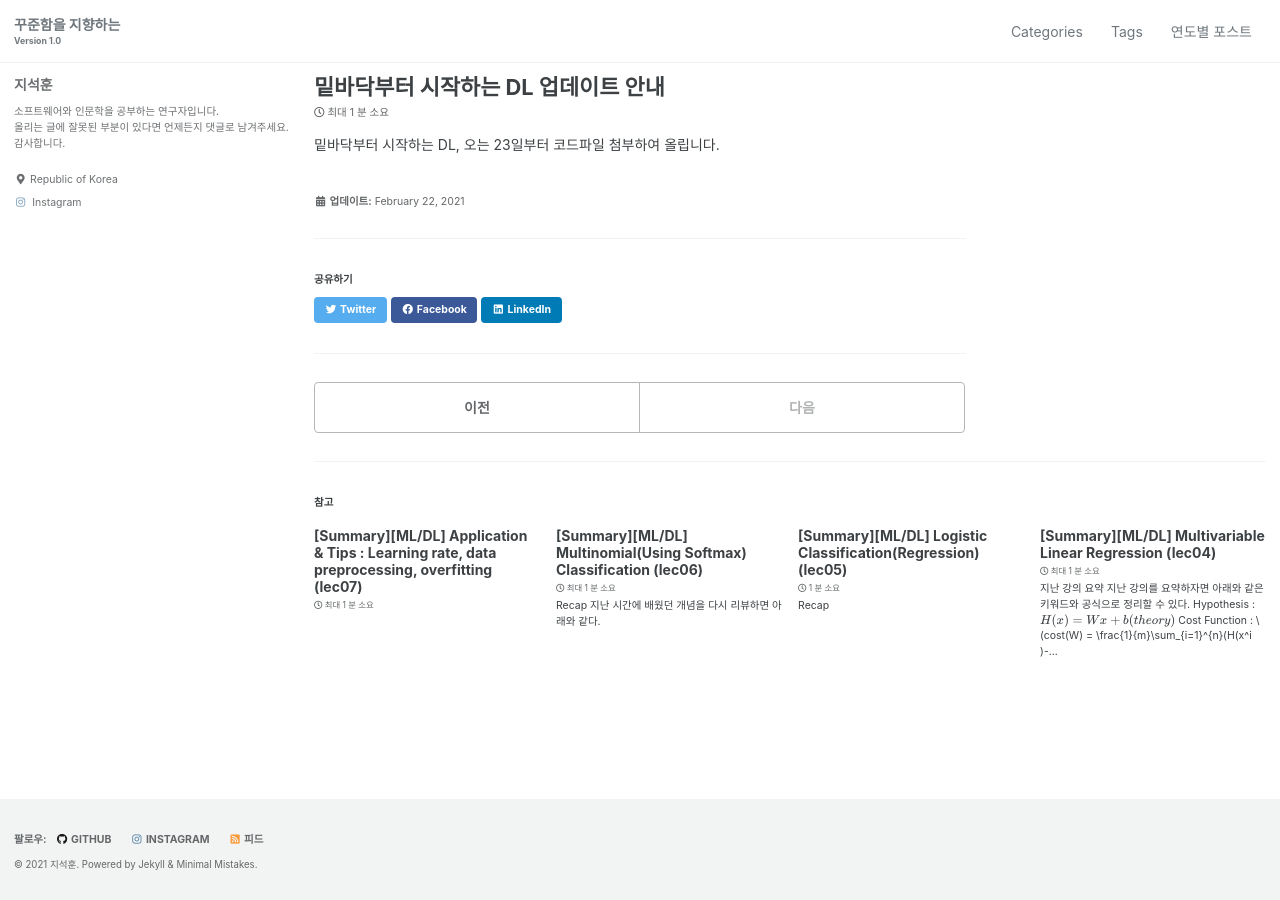
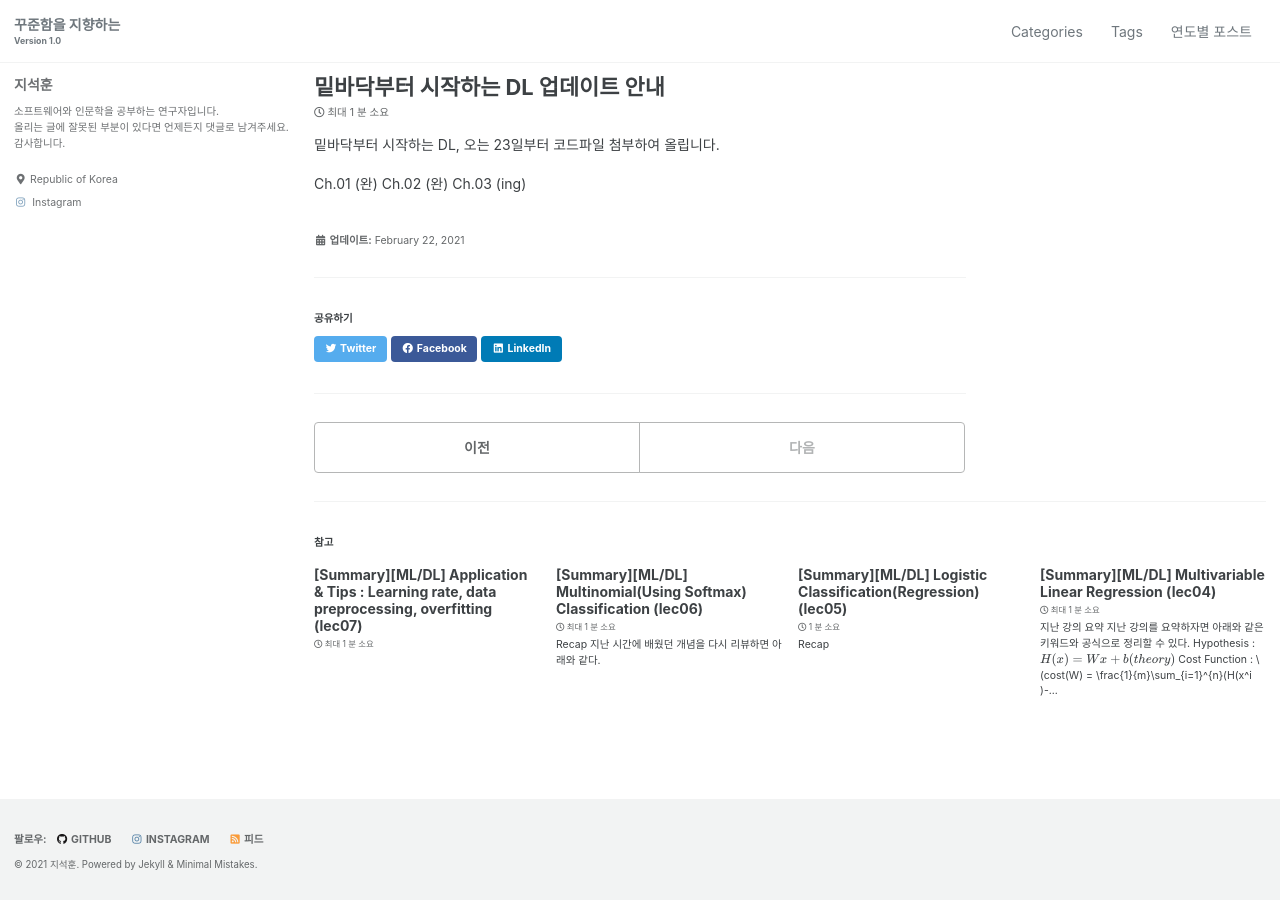
Before and after one commit to lCan37/lcan37.github.com, a Jekyll site: the page built from _posts/2021-02-22-DL_1.md, in a window 1280 px wide. Built offline with Jekyll 4.4.1, drawn with Linux system fonts in a browser that asks for light colours; cached includes are drawn as plain includes.

Commit message:
fix posts

```diff
--- a/_posts/2021-02-22-DL_1.md
+++ b/_posts/2021-02-22-DL_1.md
@@ -3,3 +3,7 @@ title: 밑바닥부터 시작하는 DL 업데이트 안내
 ---
 
 밑바닥부터 시작하는 DL, 오는 23일부터 코드파일 첨부하여 올립니다.
+
+Ch.01 (완)
+Ch.02 (완)
+Ch.03 (ing)
```
